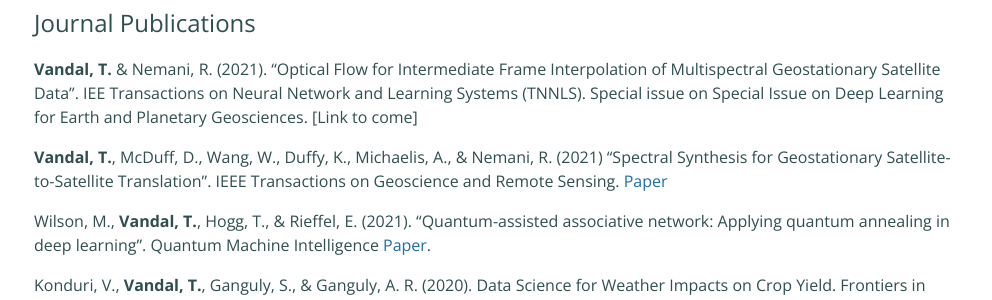
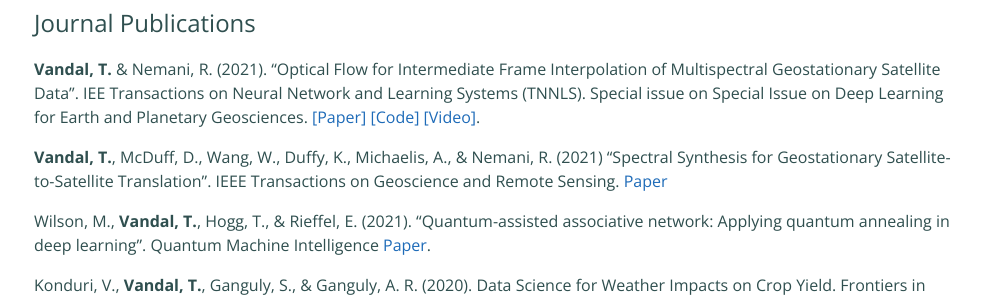
Before and after one commit to tjvandal/tjvandal.github.io, a Jekyll site: the page built from publications.md, in a window 1280 px wide and 900 px high, scrolled down 897 px. Shown: the part 202-502 px from the top of the window, without its empty margins (142-1134 px from the left). Built offline with Jekyll 4.4.1, drawn with Linux system fonts in a browser that asks for light colours.

Commit message:
Update publications.md

```diff
--- a/publications.md
+++ b/publications.md
@@ -33,7 +33,7 @@
 
 ## Journal Publications
 
-**Vandal, T.** & Nemani, R. (2021). "Optical Flow for Intermediate Frame Interpolation of Multispectral Geostationary Satellite Data". IEE Transactions on Neural Network and Learning Systems (TNNLS). Special issue on Special Issue on Deep Learning for Earth and Planetary Geosciences. [Link to come]
+**Vandal, T.** & Nemani, R. (2021). "Optical Flow for Intermediate Frame Interpolation of Multispectral Geostationary Satellite Data". IEE Transactions on Neural Network and Learning Systems (TNNLS). Special issue on Special Issue on Deep Learning for Earth and Planetary Geosciences. [[Paper]](https://ieeexplore.ieee.org/document/9511282) [[Code]](https://github.com/tjvandal/geostationary-superslomo) [[Video]](https://www.youtube.com/watch?v=NeMXPQw3CJU&ab_channel=ThomasVandal).
 
 **Vandal, T.**, McDuff, D., Wang, W., Duffy, K., Michaelis, A., & Nemani, R. (2021) "Spectral Synthesis for Geostationary Satellite-to-Satellite Translation". IEEE Transactions on Geoscience and Remote Sensing. [Paper](https://ieeexplore.ieee.org/document/9462910)
 
```
